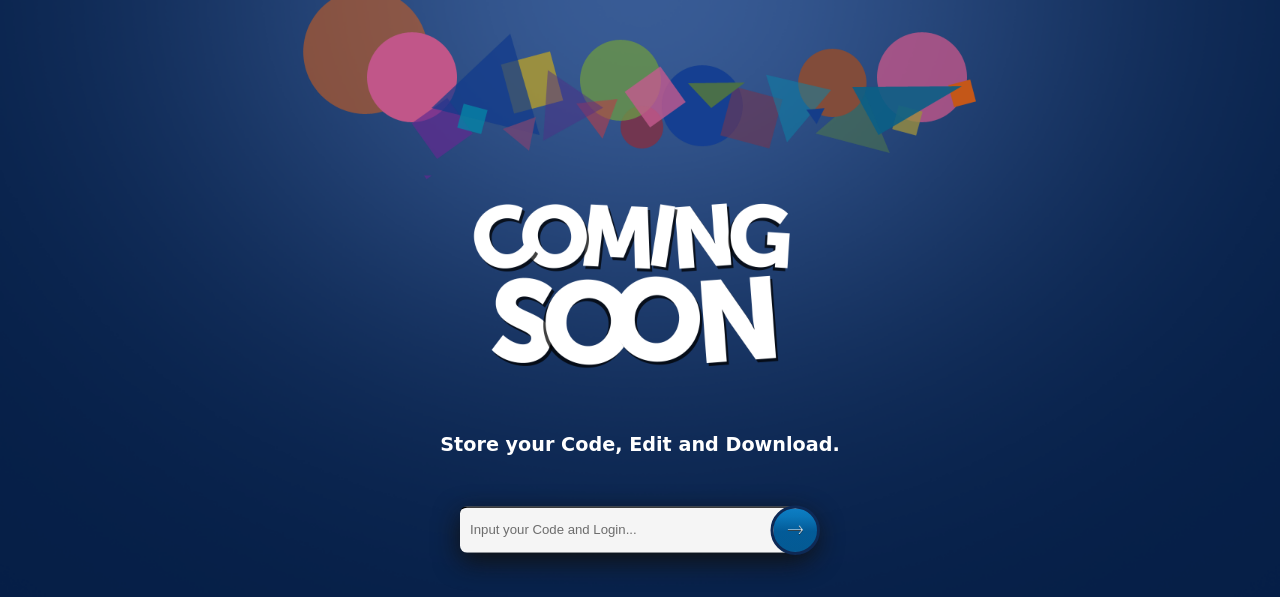
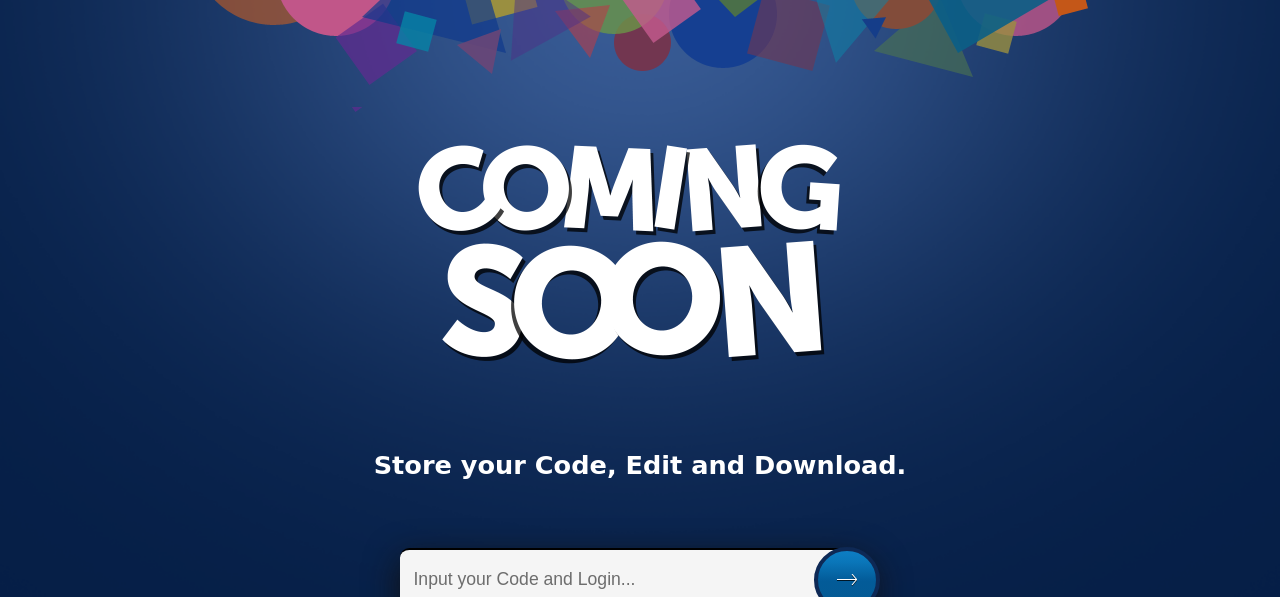
Before and after one commit to Jason-Ghost/Jason-Ghost.github.io, a plain HTML site: page new_index/index.html in a window 1280 px wide. Shown: the top 597 px of the page. Drawn offline with Linux system fonts and the light colour scheme; a web font is replaced by a local one.

Commit message:
Update index.html

```diff
--- a/new_index/index.html
+++ b/new_index/index.html
@@ -7,7 +7,7 @@
     {
         transform: scale(1,1);
         -ms-transform: scale(1,1);            /* IE 9 */
-        -webkit-transform: scale(0.75, 0.75); /* Safari and Chrome */
+        -webkit-transform: scale(1.0, 1.0); /* Safari and Chrome */
     }
    </style>
 	<link href="css/style.css" rel="stylesheet" type="text/css" media="all" />
```
